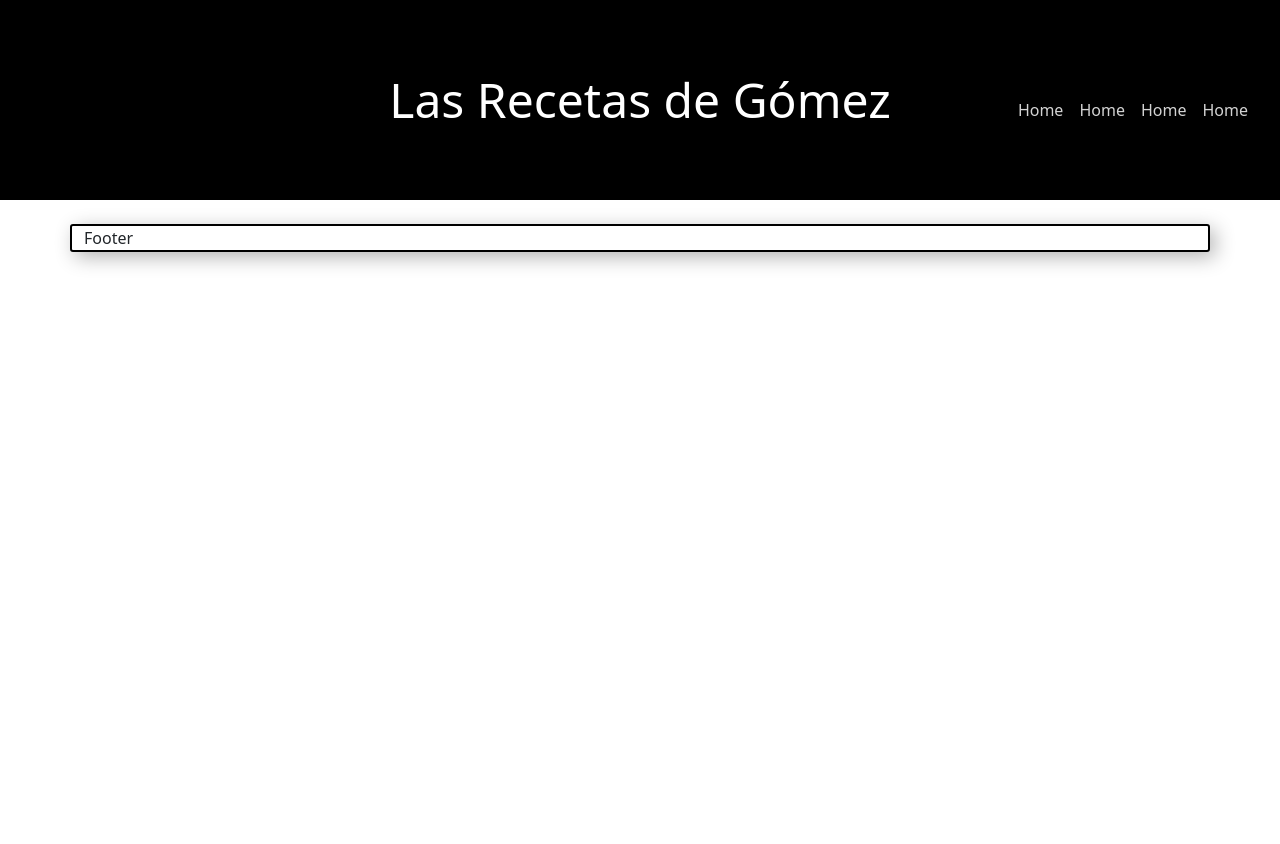
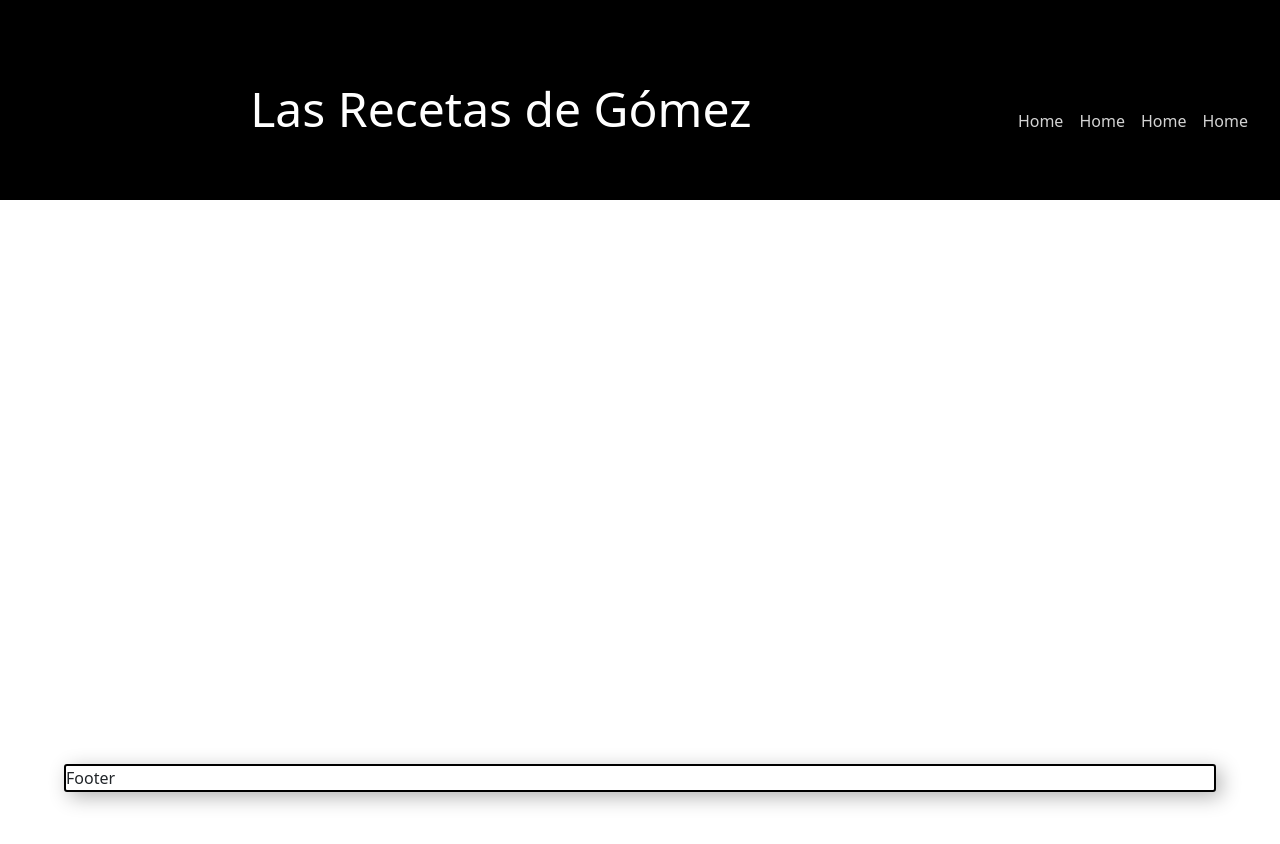
Before and after one commit to dzigaVertov/recetas, a React (Create React App) app: page / in a window 1280 px wide. Shown: the top 844 px of the page. Before the commit the page ends 800 px from the top, so only its background shows below. Built offline with nearby package versions, Linux system fonts and the light colour scheme.

Commit message:
estilo header

```diff
--- a/src/App.css
+++ b/src/App.css
@@ -6,10 +6,14 @@ body, html, ::after, ::before {
 }
 
 #root {
-    height: 100vh;
+    height: 200vh;
 }
 
 .footer {
-    position: relative;
+    position: absolute;
     border: solid 2px black;
+    bottom: 0;
+    margin-inline: auto;
+    margin-bottom: 0.5rem;
+    max-width: 90%;
 }
--- a/src/Footer.jsx
+++ b/src/Footer.jsx
@@ -4,9 +4,9 @@ import './Footer.css';
 
 const Footer = () => {
     return (
-        <Container className='my-4 footer'>
+        <div className='footer'>
             Footer
-        </Container>
+        </div>
  );
 };
 
--- a/src/NavBar.css
+++ b/src/NavBar.css
@@ -9,24 +9,27 @@
     gap: 1rem;
     justify-content: flex-end;
     align-content: center;
-    align-items: center;
+    align-items: baseline;
+    position: relative;
 
 
 }
 
 
-
 .header > h1 {
     text-align: center;
     width: 100%;
-    position: absolute;
-    margin: auto;
-    font-size: 300%;
-
+    color: white;
+    font-size: 3rem;
+    margin: 0 !important;
+    padding-top: 5rem;
 }
 
 .link {
     padding-top: 1.2rem;
+    height: 50%;
+    display: flex;
+    align-items: flex-end;
 
 }
 
--- a/src/NavBar.js
+++ b/src/NavBar.js
@@ -1,18 +1,42 @@
-import React from 'react';
+import React, { useEffect, useRef, useState } from 'react';
 import { Link } from 'react-router-dom';
 import './NavBar.css';
 
 const NavBar = () => {
+    const ref = useRef();
+    const [scrollTop, setScrollTop] = useState(0);
+
+
+    useEffect(() => {
+        const onscroll = e => {
+            console.log(e.target.documentElement.scrollTop);
+            setScrollTop(e.target.documentElement.scrollTop);
+            console.log('estado: ', scrollTop);
+        };
+
+
+        window.addEventListener('scroll', onscroll);
+
+        console.log(ref.current.scrollTop);
+        console.log('en useEffect');
+
+        return () => {
+            console.log('removing event listener');
+            window.removeEventListener('scroll', onscroll);
+        };
+    }, [scrollTop]);
+
     return (
-        <div className='header'>
+        <div ref={ref} className='header'>
             <h1>Las Recetas de Gómez</h1>
+
           <div className='link'>  <Link  to='/recetas'>Home</Link></div>
           <div className='link'>  <Link  to='/recetas'>Home</Link></div>
           <div className='link'>  <Link  to='/recetas'>Home</Link></div>
           <div className='link'>  <Link  to='/recetas'>Home</Link></div>
-        </div>
+        </div >
 
     );
 };
 
-            export default NavBar;
+export default NavBar;
--- a/src/index.js
+++ b/src/index.js
@@ -3,7 +3,7 @@ import ReactDOM from 'react-dom/client';
 import App from './App';
 import { BrowserRouter } from 'react-router-dom';
 import '../node_modules/bootstrap/dist/css/bootstrap.min.css';
-import './NavBar.css';
+
 
 const root = ReactDOM.createRoot(document.getElementById('root'));
 root.render(
```
